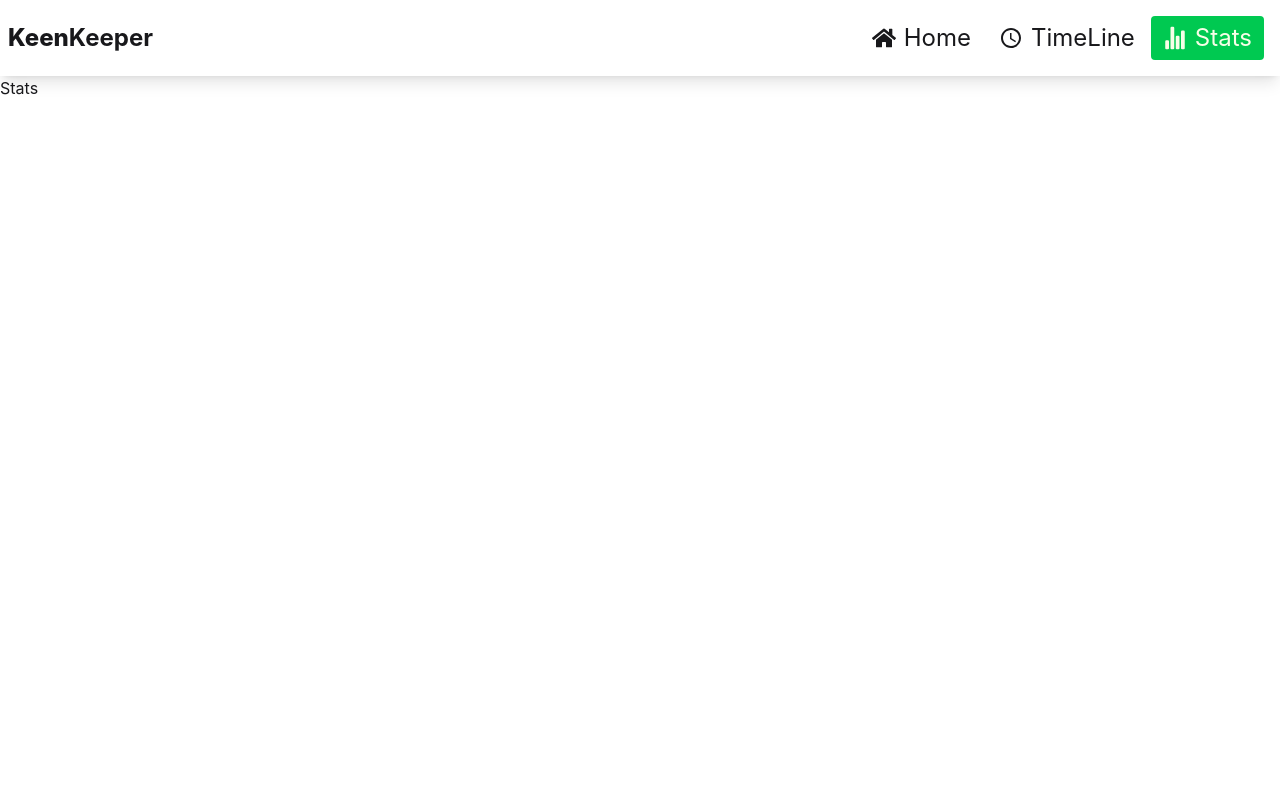
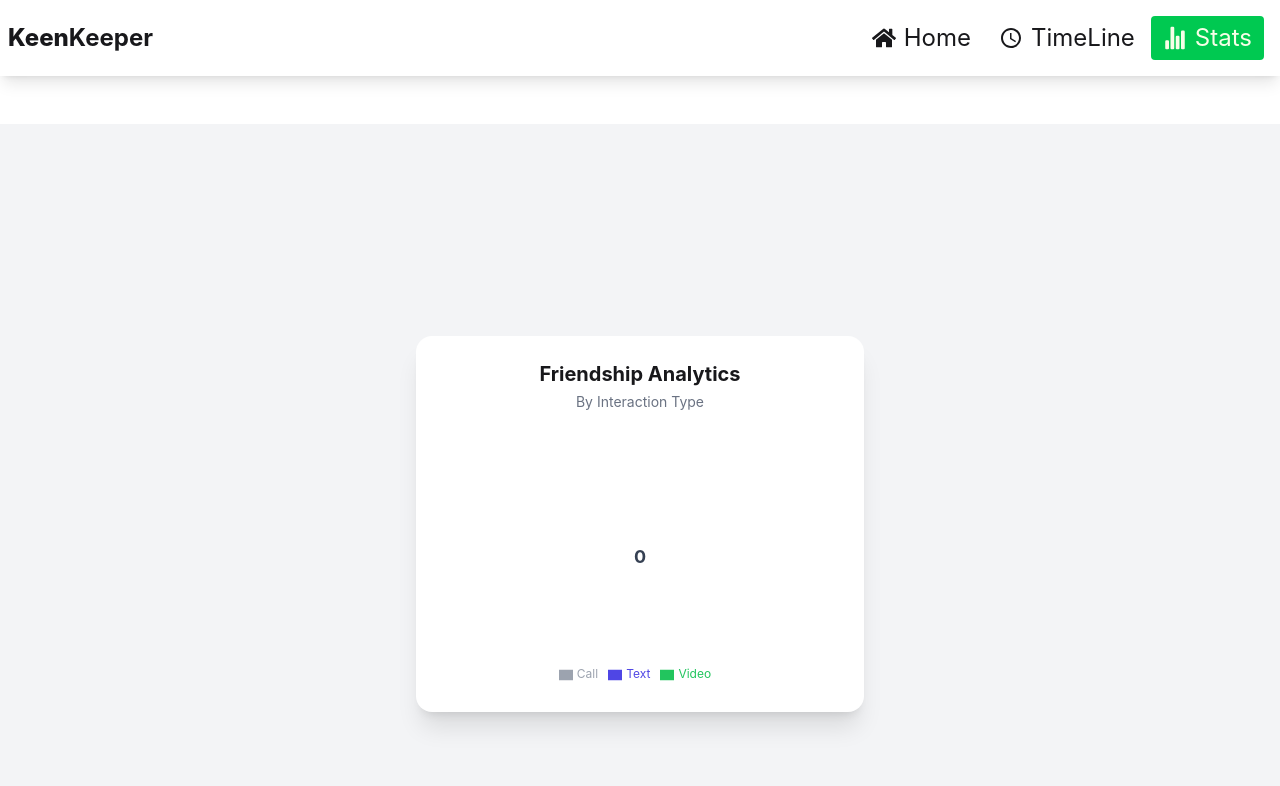
Before and after one commit to jihadhosenp-gif/Assignment-7, a React (Vite) app: page /stats in a window 1280 px wide. Shown: the top 786 px of the page. Built offline with nearby package versions, Linux system fonts and the light colour scheme.

Commit message:
I'm finishing up my status here

```diff
--- a/package.json
+++ b/package.json
@@ -16,6 +16,7 @@
     "react-icons": "^5.6.0",
     "react-router": "^7.14.0",
     "react-toastify": "^11.0.5",
+    "recharts": "^3.8.1",
     "tailwindcss": "^4.2.2"
   },
   "devDependencies": {
--- a/src/Stats/Stats.jsx
+++ b/src/Stats/Stats.jsx
@@ -1,9 +1,76 @@
-import React from 'react';
+import React, { useContext } from "react";
+import { FriendContext } from "../context/FriendProvider";
+import { PieChart, Pie, Cell, Tooltip, Legend } from "recharts";
 
 const Stats = () => {
+    const {
+        storedFriendsText,
+        storedFriendsVideo,
+        storedFriends,
+    } = useContext(FriendContext);
+
+    const callCount = storedFriends.filter(
+        (friend) => friend.type === "call"
+    ).length;
+
+    const data = [
+        { name: "Text", value: storedFriendsText.length },
+        { name: "Call", value: callCount },
+        { name: "Video", value: storedFriendsVideo.length },
+    ];
+
+    const COLORS = ["#4F46E5", "#9CA3AF", "#22C55E"];
+
+    const total =
+        storedFriendsText.length +
+        storedFriendsVideo.length +
+        callCount;
+
     return (
-        <div>
-            <h1>Stats</h1>
+        <div className=" my-12 container mx-auto flex flex-col items-center justify-center min-h-screen bg-gray-100 px-4">
+
+            <div className="bg-white w-full max-w-sm sm:max-w-md p-5 sm:p-6 rounded-2xl shadow-xl text-center">
+
+                <h2 className="text-lg sm:text-xl font-bold mb-1">
+                    Friendship Analytics
+                </h2>
+                <p className="text-gray-500 text-sm mb-4">
+                    By Interaction Type
+                </p>
+
+
+                <div className="flex justify-center">
+                    <PieChart width={260} height={260} className="sm:w-[300px] sm:h-[300px]">
+                        <Pie
+                            data={data}
+                            cx="50%"
+                            cy="50%"
+                            innerRadius={70}
+                            outerRadius={100}
+                            paddingAngle={5}
+                            dataKey="value"
+                        >
+                            {data.map((entry, index) => (
+                                <Cell key={index} fill={COLORS[index]} />
+                            ))}
+                        </Pie>
+
+
+                        <text
+                            x="50%"
+                            y="50%"
+                            textAnchor="middle"
+                            dominantBaseline="middle"
+                            className="text-base sm:text-lg font-bold fill-gray-700"
+                        >
+                            {total}
+                        </text>
+
+                        <Tooltip />
+                        <Legend wrapperStyle={{ fontSize: "12px" }} />
+                    </PieChart>
+                </div>
+            </div>
         </div>
     );
 };
```
Also changed, not shown: 1 other file (tests, documents, lock files or other folders).
